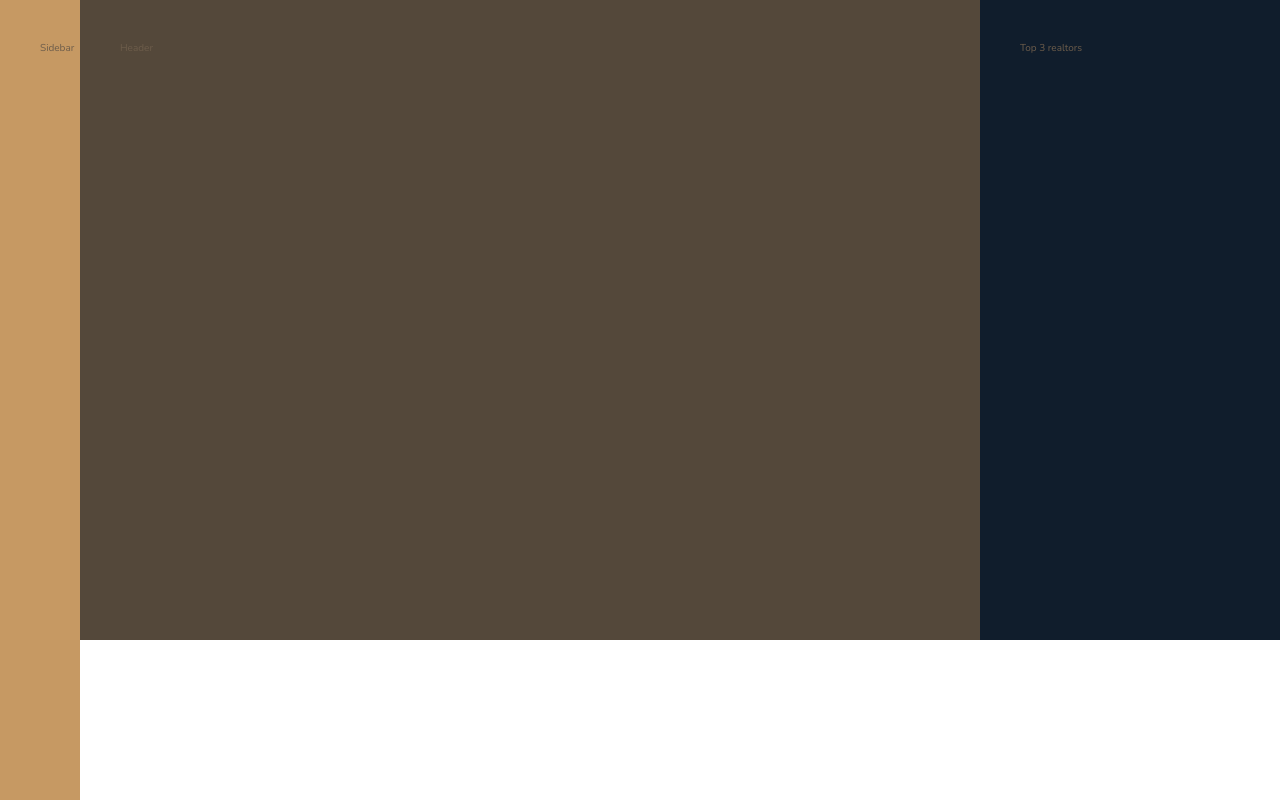
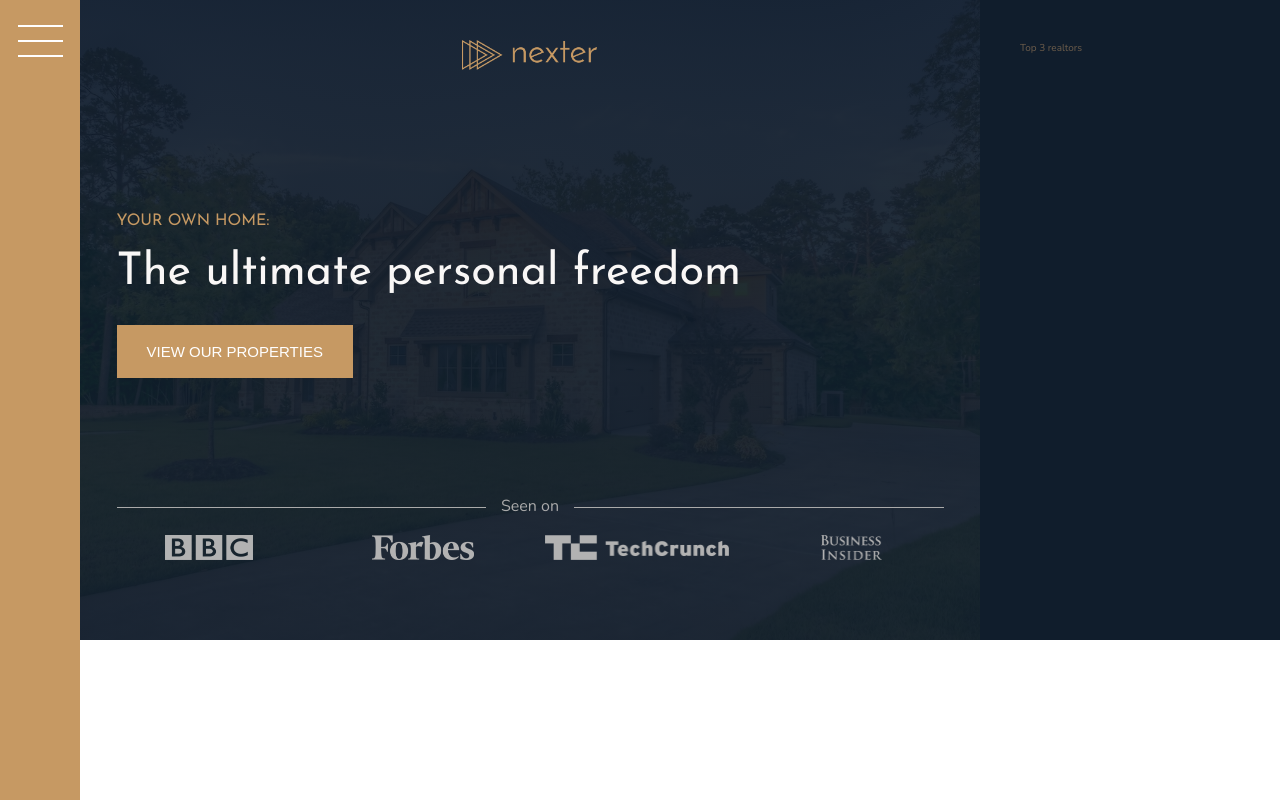
Before and after one commit to Ferperemero86/Nexter, a website: page index.html in a window 1280 px wide. Shown: the top 800 px of the page. Drawn offline with nearby package versions, Linux system fonts and the light colour scheme.

Commit message:
Create header section

```diff
--- a/index.html
+++ b/index.html
@@ -13,10 +13,22 @@
     </head>
     <body class="container">
         <div class="sidebar">
-          Sidebar
+          <button class="nav-btn">
+
+          </button>
         </div>
         <header class="header">
-          Header
+          <img src="img/logo.png" alt="Nexter logo" class="header__logo">
+          <h3 class="heading-3">Your own home:</h3>
+          <h1 class="heading-1">The ultimate personal freedom</h1>
+          <button class="btn header__btn">View our properties</button>
+          <div class="header__seenon-text">Seen on</div>
+          <div class="header__seenon-logos">
+            <img src="img/logo-bbc.png" alt="Seen on logo 1">
+            <img src="img/logo-forbes.png" alt="seen on logo 2">
+            <img src="img/logo-techcrunch.png" alt="Seen on logo 3">
+            <img src="img/logo-bi.png" alt="Seen on logo 4">
+          </div>
         </header>
         <div class="realtors">
           Top 3 realtors
--- a/sass/_header.scss
+++ b/sass/_header.scss
@@ -1,4 +1,53 @@
 .header {
+  display: grid;
+  grid-template-rows: 1fr min-content 6rem 1fr;
+  grid-template-columns: max-content;
+  justify-content: center;
+  grid-row-gap: 1.5rem;
   background: $color-grey-dark-1;
   grid-column: full-start / col-end 6;
+  background-image: linear-gradient(rgba($color-secondary, .93), rgba($color-secondary, .93)), url(../img/hero.jpeg);
+  background-size: cover;
+  background-position: center;
+  padding: 8rem;
+  padding-top: 4rem;
+
+  &__logo {
+    height: 3rem;
+    justify-self: center;
+  }
+
+  &__seenon-text {
+    display: grid;
+    grid-template-columns: 1fr max-content 1fr;
+    align-items: center;
+    column-gap: 1.5rem;
+    font-size: 1.6rem;
+    color: $color-grey-light-2;
+
+    &::before,
+    &::after {
+      content: "";
+      height: 1px;
+      display: block;
+      background-color: currentColor;
+    }
+  }
+
+  &__seenon-logos {
+    display: grid;
+    grid-template-columns: repeat(4, 1fr);
+    column-gap: 3rem;
+    justify-items: center;
+
+    img {
+      height: 2.5rem;
+      filter: brightness(70%);
+    }
+  }
+
+  &__btn {
+    align-self: start;
+    justify-self: start;
+  }
 }
--- a/sass/_sidebar.scss
+++ b/sass/_sidebar.scss
@@ -1,5 +1,32 @@
 .sidebar {
+  display: flex;
   background: $color-primary;
   grid-column: sidebar-start / sidebar-end;
   grid-row: 1 / -1;
+  justify-content: center;
 }
+
+.nav-btn {
+  height: 2px;
+  width: 4.5rem;
+  border: none;
+  border-radius: 0;
+  background-color: #fff;
+
+  &::before,
+  &::after {
+    content: "";
+    display: block;
+    background-color: #fff;
+    height: 2px;
+    width: 4.5rem;
+  }
+
+  &::before {
+    transform: translateY(-1.5rem);
+  }
+
+  &::after {
+    transform: translateY(1.3rem);
+  }
+}
--- a/sass/_typography.scss
+++ b/sass/_typography.scss
@@ -5,6 +5,9 @@
 
 .heading-1 {
   @extend %heading;
+  font-size: 4.5rem;
+  color: $color-grey-light-1;
+  line-height: 1;
 }
 
 .heading-2 {
```
Also changed, not shown: css/style.css.
